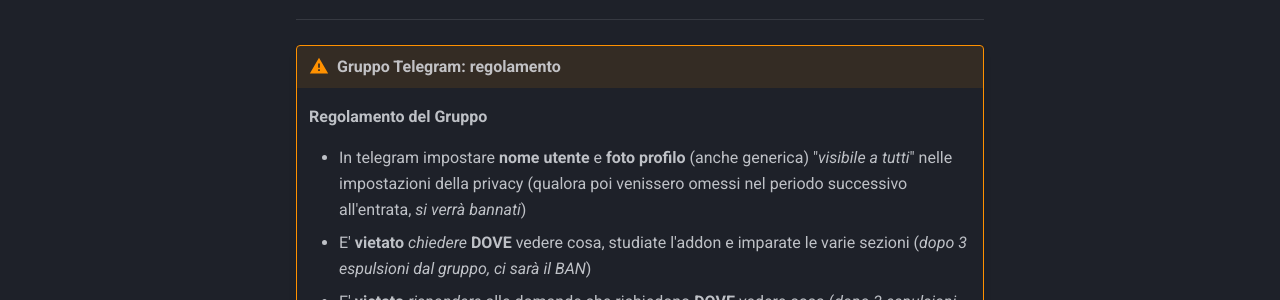
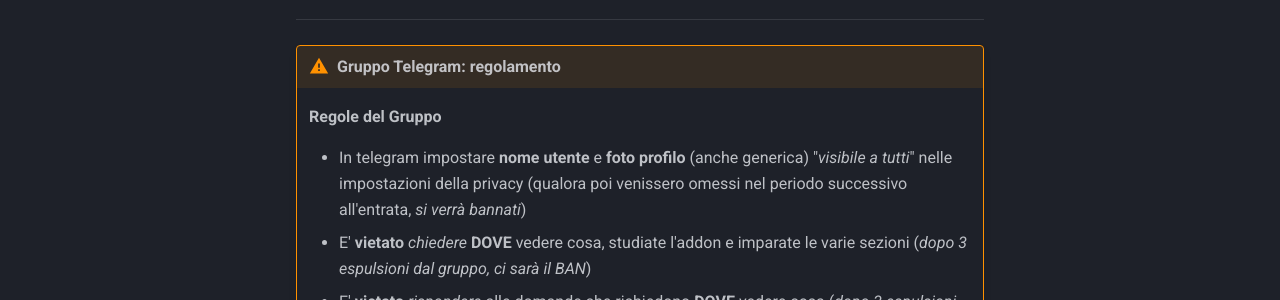
Before and after one commit to campipaolo/Mandrakodi-Wiki, an MkDocs documentation site: the page built from docs/ask_help.md, in a window 1280 px wide and 900 px high. Shown: the part 283-583 px from the top of the window. Built offline with MkDocs 1.6.1 and Material for MkDocs 9.7.7, drawn with Linux system fonts in a browser that asks for light colours.

Commit message:
ask_help
rev

```diff
--- a/docs/ask_help.md
+++ b/docs/ask_help.md
@@ -3,7 +3,7 @@
 ------
 
 !!! warning "Gruppo Telegram: regolamento"
-    <span id="regole"></span>**Regolamento del Gruppo**
+    <span id="regole"></span>**Regole del Gruppo**
 
     * In telegram impostare **nome utente** e **foto profilo** (anche generica) "*visibile a tutti*" nelle impostazioni della privacy (qualora poi venissero omessi nel periodo successivo all'entrata, *si verrà bannati*)
     * E' **vietato** *chiedere* **DOVE** vedere cosa, studiate l'addon e imparate le varie sezioni (*dopo 3 espulsioni dal gruppo, ci sarà il BAN*)
```
